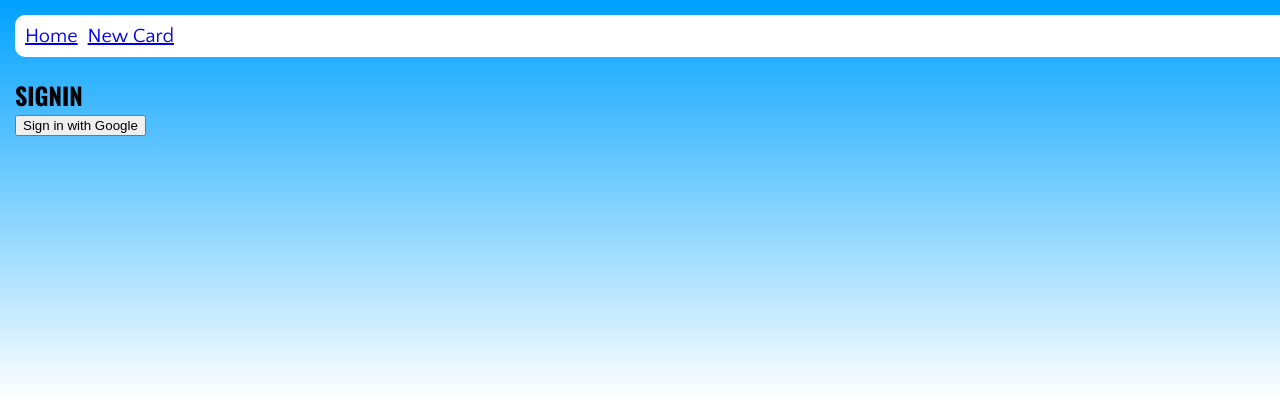
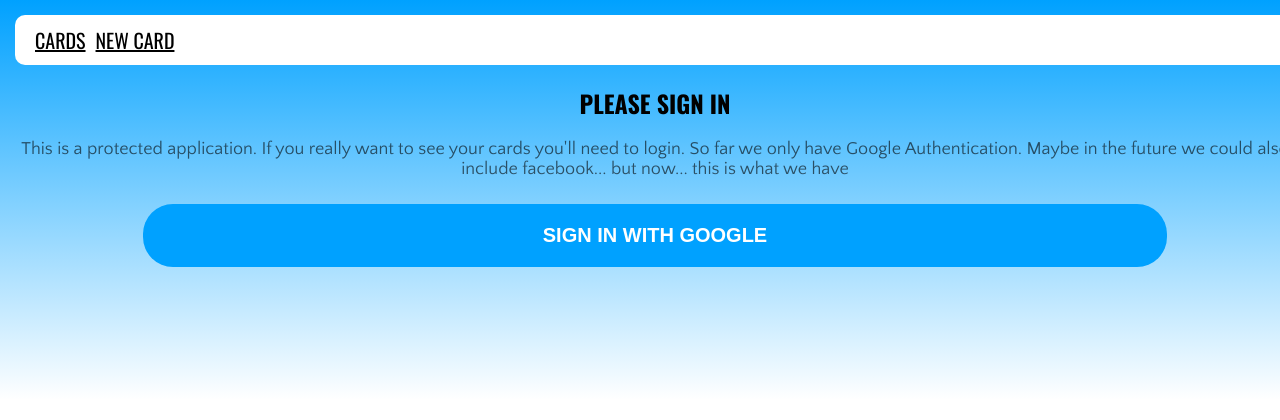
Before and after one commit to julioarhernandez/cards, a Vue app: page /signin in a window 1280 px wide. Shown: the top 420 px of the page. Built offline with nearby package versions, Linux system fonts and the light colour scheme; no server answers.

Commit message:
Sign In - Out refactor

```diff
--- a/src/components/App/App.html
+++ b/src/components/App/App.html
@@ -1,5 +1,5 @@
 <div id="app">
-  <Nav :userAvatar="userAvatar"/>
+  <Nav :userAvatar="userAvatar" :handleSignOut="handleSignOut"/>
   <router-view
     :addNewCard="addNewCard"
     :filterRewardsFunction="filterRewardsFunction"
--- a/src/components/App/App.js
+++ b/src/components/App/App.js
@@ -69,7 +69,6 @@ export default defineComponent({
             // 31 days for the comparison for a shifted sorting
             const first = (todayDay >= a.cutDate ? a.cutDate + 31 : a.cutDate);
             const second = (todayDay >= b.cutDate ? b.cutDate + 31 : b.cutDate);
-            console.log('a cut', a.cutDate,'b cut', b.cutDate, 'first', first, 'second', second, first-second);
             return first-second;
         }
 
--- a/src/components/Nav/Nav.html
+++ b/src/components/Nav/Nav.html
@@ -1,7 +1,7 @@
 <nav>
     <ul class="leftNav">
         <li>
-            <router-link to="/">Home</router-link>
+            <router-link to="/">Cards</router-link>
         </li>
         <li>
             <router-link to="/newcard">New Card</router-link>
@@ -12,7 +12,7 @@
             <img class="rightNav__image" :src="userAvatar" referrerpolicy="no-referrer"/>
         </a>
         <div class="rightNav__menu" v-if="showMenu" >
-            <a href="#">Sign Out</a>
+            <a href="#" @click.prevent="signOut">Sign Out</a>
         </div>
     </div>
 </nav>
--- a/src/components/Nav/Nav.js
+++ b/src/components/Nav/Nav.js
@@ -2,10 +2,16 @@ import { defineComponent } from "vue";
 
 export default defineComponent({
     name: 'Nav',
-    props: ['userAvatar'],
+    props: ['userAvatar', 'handleSignOut'],
     data(){
         return {
             showMenu: false,
         }
     },
+    methods:{
+        signOut(){
+            this.handleSignOut();
+            this.showMenu = false;
+        }
+    }
 });
--- a/src/components/Nav/Nav.scss
+++ b/src/components/Nav/Nav.scss
@@ -2,10 +2,15 @@ nav {
     display: flex;
     align-items: center;
     justify-content: space-between;
-    padding: 10px;
+    padding: 10px 10px 10px 20px;
     margin-bottom: 20px;
     background: white;
     border-radius: 10px;
+    a{
+        font-family: "Oswald", sans-serif;
+        text-transform: uppercase;
+        color: black;
+    }
     ul {
         list-style: none;
         margin: 0;
@@ -16,6 +21,7 @@ nav {
         gap: 10px;
     }
     .rightNav{
+        position: relative;
         &__image {
             height: 30px;
             border-radius: 50%;
@@ -24,7 +30,7 @@ nav {
             position: absolute;
             width: 80px;
             right: 35px;
-            top: 3px;
+            top: 0px;
         }
     }
 }
--- a/src/components/SignIn/SignInCard.html
+++ b/src/components/SignIn/SignInCard.html
@@ -1,7 +1,13 @@
-<div class="new">
-    <h1>SignIn</h1>
-    <form @submit.prevent="signIn">
-        <button v-if="!isLoggedIn" @click="$emit('signInWithGoogle')">Sign in with Google</button>
-        <button v-else @click="$emit('handleSignOut')">Sign out</button>
-    </form>
+<div class="signIn">
+    <div class="signIn-header">
+        <h1>Please Sign In</h1>
+        <p class="signInDisclaimer">This is a protected application. If you really want to see your cards you'll need to login. So far we only have Google Authentication. Maybe in the future we could also include facebook... but now... this is what we have</p>
+    </div>
+    <div class="signIn-content">
+        <form @submit.prevent="signIn">
+            <button v-if="!isLoggedIn" @click="$emit('signInWithGoogle')">Sign in with Google</button>
+            <button v-else @click="$emit('handleSignOut')">Sign out</button>
+        </form>
+    </div>
+
 </div>
--- a/src/components/SignIn/SignInCard.scss
+++ b/src/components/SignIn/SignInCard.scss
@@ -0,0 +1,24 @@
+.signIn{
+    text-align: center;
+    &-header{
+        &:not(:last-child){
+            margin-bottom: 25px;
+        }
+    }
+    &Disclaimer{
+        font-size: 18px;
+        opacity: 0.6;
+    }
+    button {
+        padding: 20px;
+        border: none;
+        border-radius: 30px;
+        width: 80%;
+        margin: 0 auto;
+        font-size: inherit;
+        text-transform: uppercase;
+        font-weight: 700;
+        background: #00a1ff;
+        color: white;
+    }
+}
```
